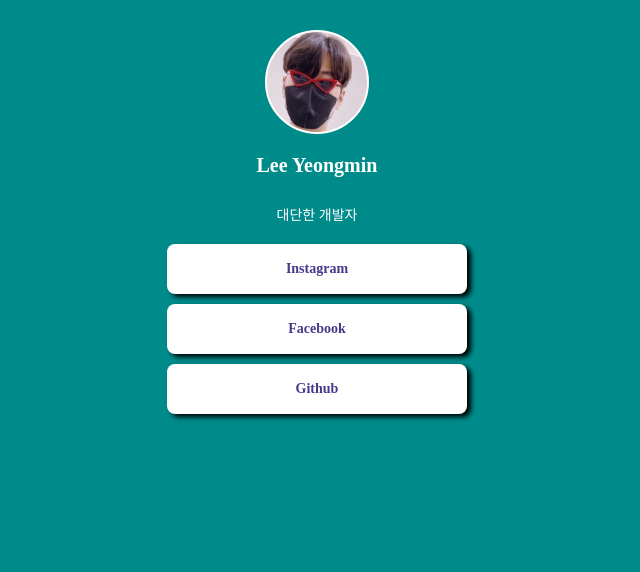
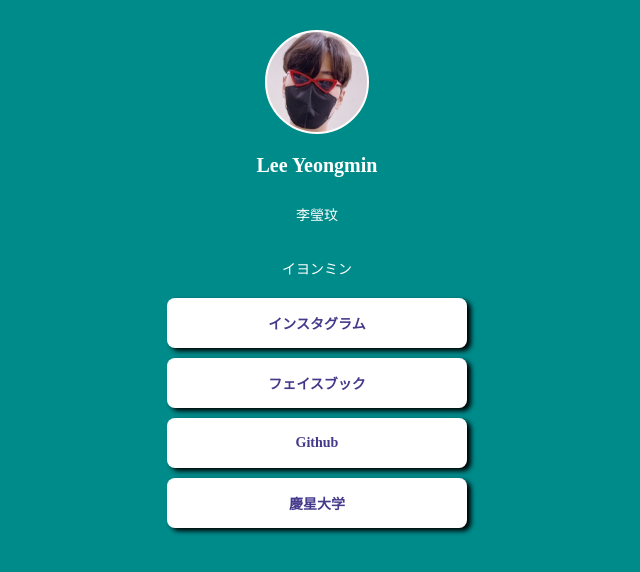
Before and after one commit to Moon1016/portfolio, a plain HTML site: page index.html in a window 1280 px wide. Shown: the whole page, without its empty margins (323-963 px from the left). Drawn offline with Linux system fonts and the light colour scheme.

Commit message:
Add files via upload

```diff
--- a/index.html
+++ b/index.html
@@ -65,10 +65,12 @@
     <div class="wrap">
         <div class="profile"></div>
         <h1 class="main">Lee Yeongmin</h1>
-        <p class="sub">대단한 개발자</p>
-        <a href="https://www.instagram.com/l_y_min_/">Instagram</a>
-        <a href="https://www.facebook.com/profile.php?id=100005815440648">Facebook</a>
+        <p class="sub">李瑩玟</p>
+        <p class="sub">イヨンミン</p>
+        <a href="https://www.instagram.com/l_y_min_/">インスタグラム</a>
+        <a href="https://www.facebook.com/profile.php?id=100005815440648">フェイスブック</a>
         <a href="https://github.com/Moon1016">Github</a>
+        <a href="https://kscms.ks.ac.kr/kor/Main.do">慶星大学</a>
     </div>
 </body>
 </html>
```
